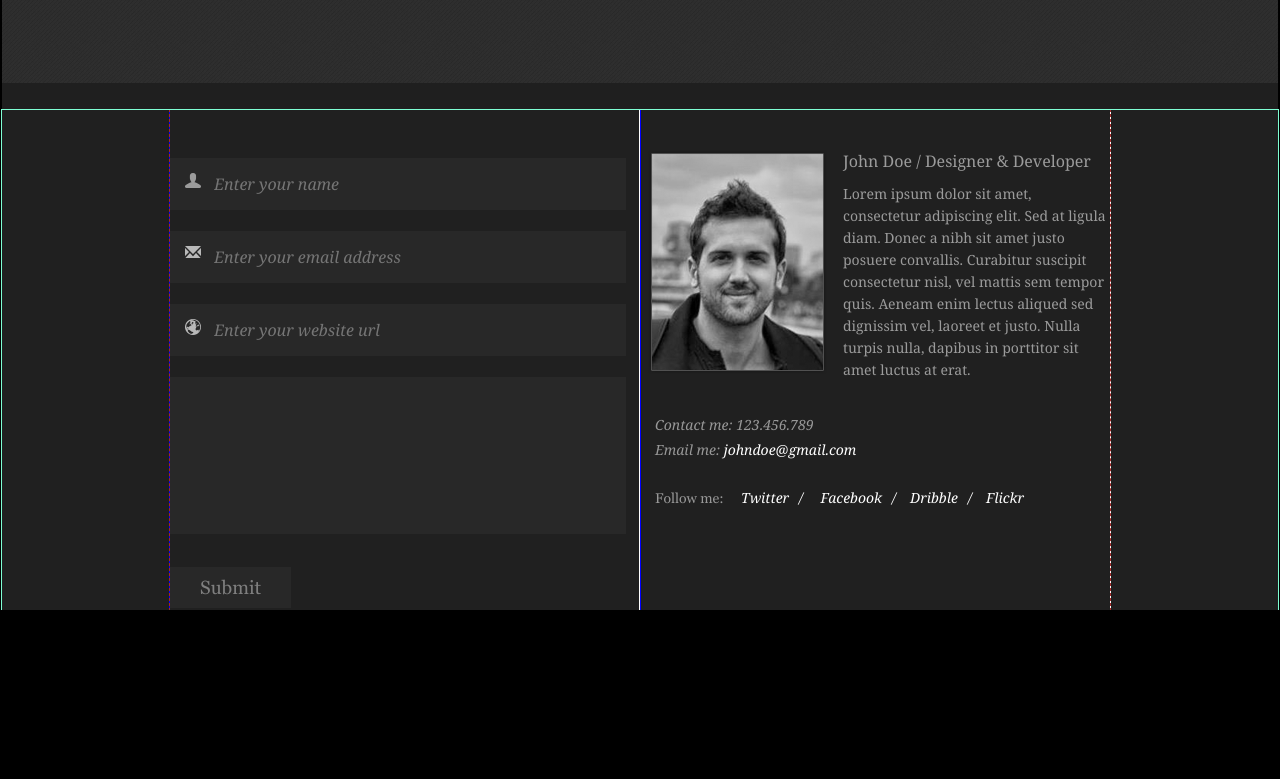
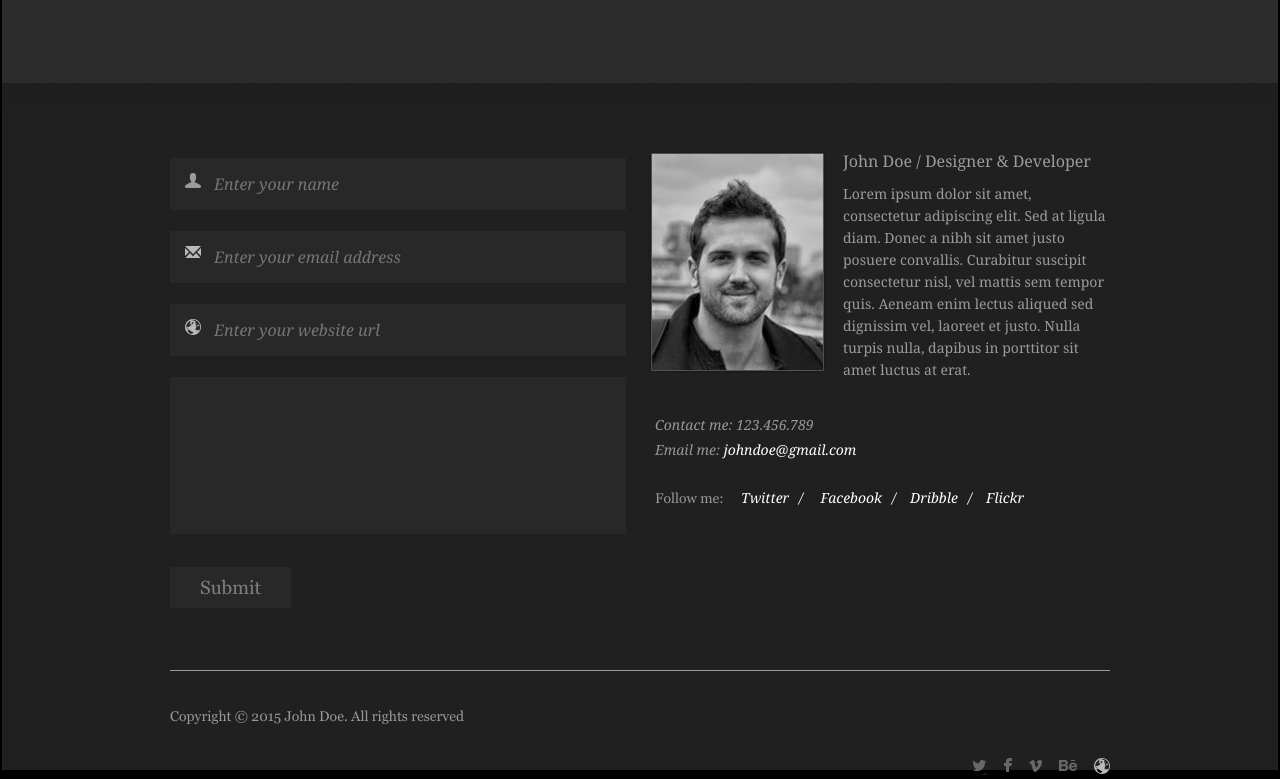
Before and after one commit to Re-z/WebPortfolio, a plain HTML site: page index.html in a window 1280 px wide. Shown: the part 1710-2489 px from the top of the page. Before the commit the page ends 2320 px from the top, so only its background shows below. Drawn offline with Linux system fonts and the light colour scheme.

```diff
--- a/index.html
+++ b/index.html
@@ -96,6 +96,23 @@
                 </div>
             </section>
         </div>
+        <div class="footer-wrapper">
+            <footer class="main-footer">
+                <p class="main-footer-text">Copyright © 2015 John Doe. All rights reserved</p>
+                 <ul class="soc-btns soc-btns-footer">
+                <li class="soc-btns__item"><a class="soc-btns__link twitter-ico" href="">
+                </a></li>
+                <li class="soc-btns__item"><a class="soc-btns__link fb-ico" href="">
+                </a></li>
+                <li class="soc-btns__item"><a class="soc-btns__link v-ico" href="">
+                </a></li>
+                <li class="soc-btns__item"><a class="soc-btns__link be-ico" href="">
+                </a></li>
+                <li class="soc-btns__item"><a class="soc-btns__link globe-ico" href="">
+                </a></li>
+            </ul>
+            </footer>
+        </div>
 
 
 
--- a/style.css
+++ b/style.css
@@ -56,6 +56,9 @@
     list-style: none;
     margin-top: 47px;
 }
+.soc-btns_footer {
+  margin-top: 0;
+}
 .soc-btns__item {
     display: inline-block;
     margin-right: 13px;
@@ -112,7 +115,6 @@
 }
 .radio-wrapper {
     margin: 0 auto;
-    outline: 1px solid red;
     background: white;
     width: 300px;
 }
@@ -207,19 +209,15 @@
     margin-top: 8px;
 }
 .contacts-wrapper {
-    outline: 1px solid aquamarine;
     background-color: #202020;
-    height: 500px;/* MBD */
     min-width: 940px;
 }
 .contacts {
     width: 940px;
-    height: 500px;/*MBD */
-    outline: 1px dashed brown;
+    height: 560px;/*MBD */
     margin: 0 auto;
 }
 .form {
-    outline: 1px solid blue;
     width: 50%;
     height: 500px;
     padding-top: 48px; /*чего паддинг а не margin? */
@@ -253,6 +251,7 @@
   background-image: url("img/globe-ico.png");
 }
 .form__textarea {
+      padding: 20px 40px;
   color: #7F7F7F;
       background-color: #282828;
   border: none;
@@ -280,7 +279,6 @@
 }
 /* Author block */
 .author {
-  outline: 1px solid white;
     width: 50%;
     height: 500px;
     display: inline-block;
@@ -358,3 +356,22 @@
 .author__socials-list-item:last-of-type:after {
     content: "";
 }
+/* FOOTER */
+.footer-wrapper {
+    background-color: #202020;
+    min-width: 940px;
+}
+.main-footer {
+    width: 940px;
+    margin: 0 auto;
+    border-top: 1px solid #989898 ;
+    height: 100px; /*mbd */
+        padding-top: 37px;
+}
+.main-footer-text {
+  float: left;
+  font-family: "Georgia",serif;
+    color: #989898;
+    font-size: 14px;
+
+}
```
